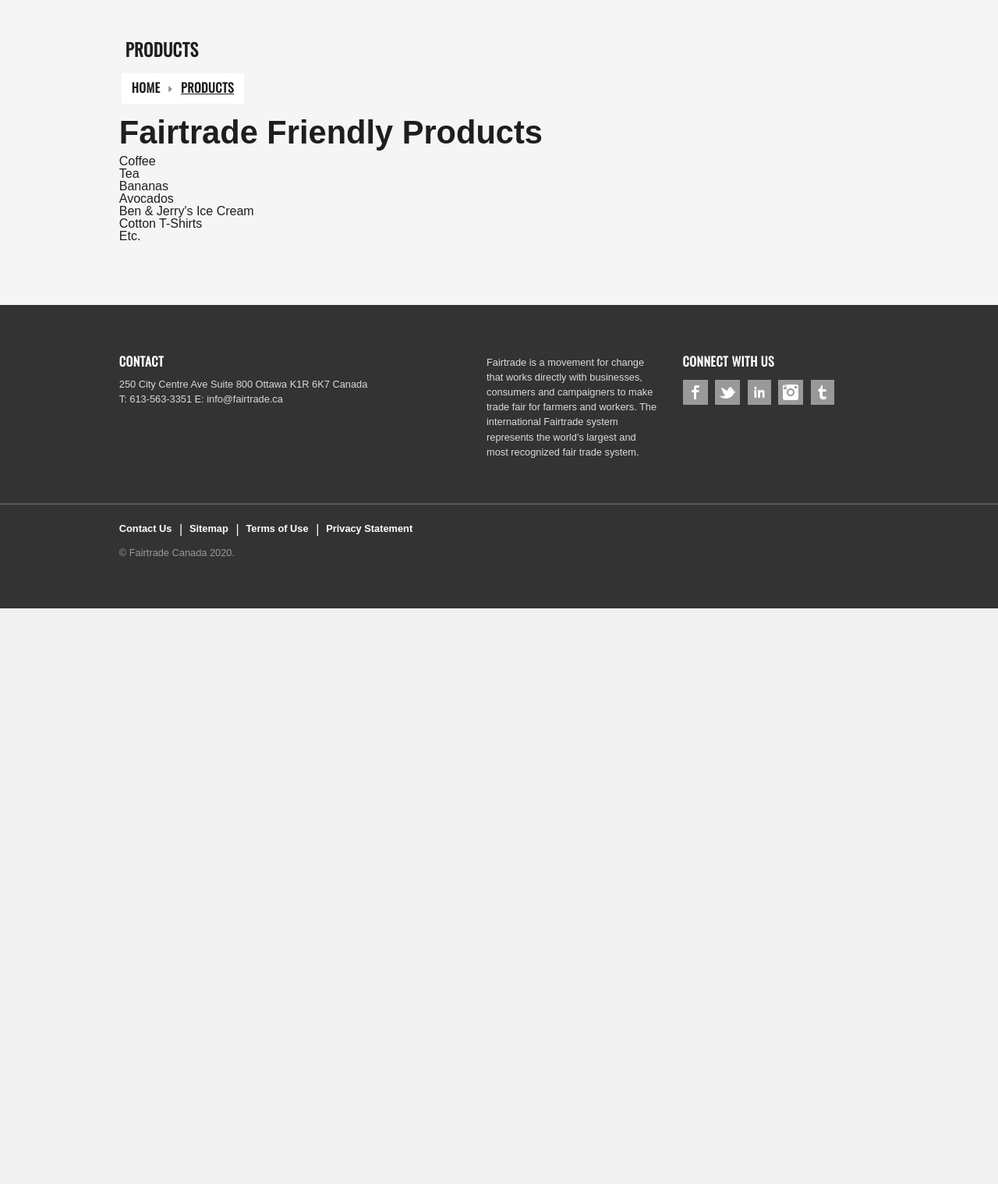
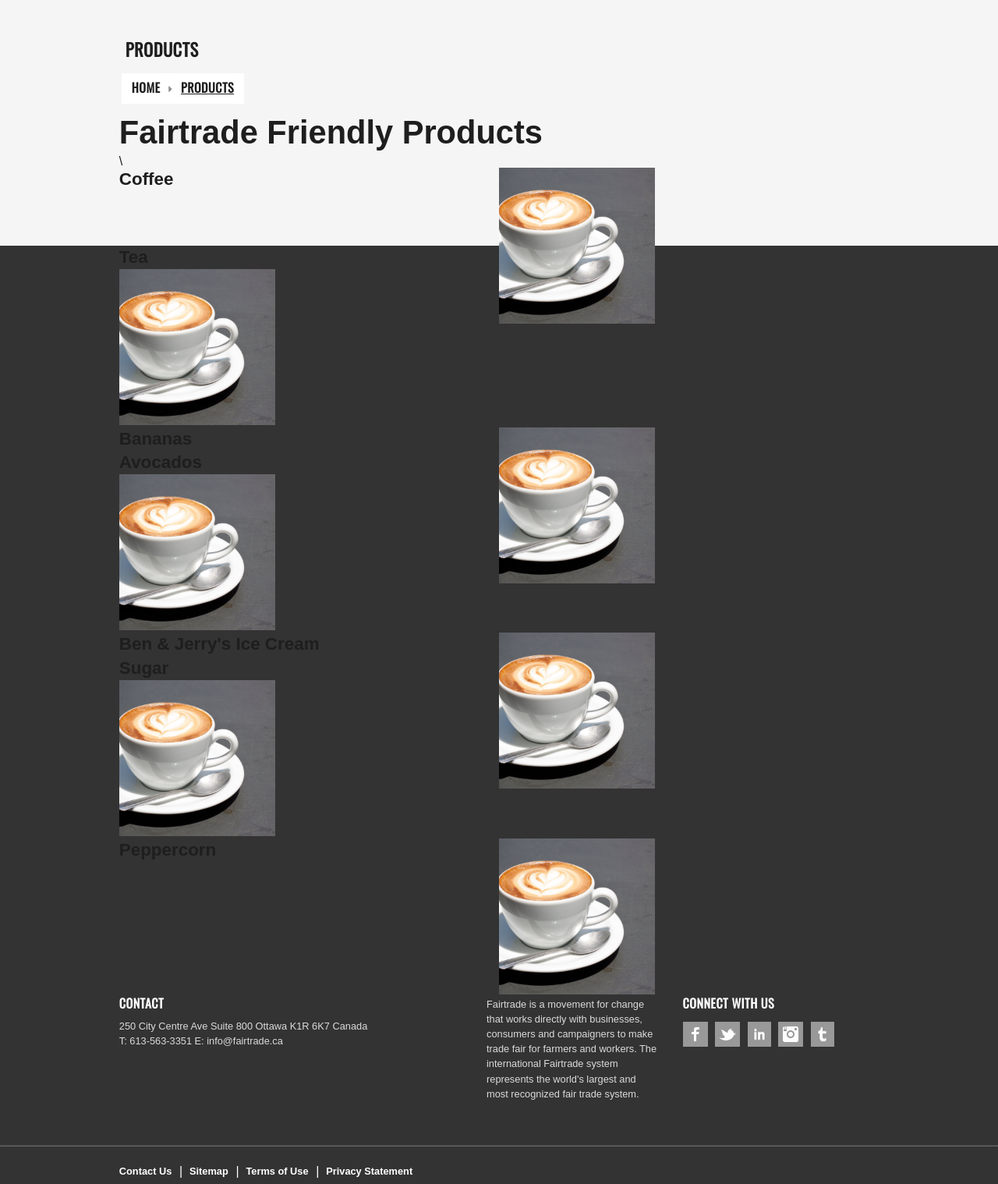
Before and after one commit to jam0ra/Fairtrade-Rewards, a Django app: page /products.html in a window 1280 px wide. Shown: the part 148-1666 px from the top of the page at 78% size. Before the commit the page ends 928 px from the top, so only its background shows below. Run offline with Django 3.2, Linux system fonts and the light colour scheme; style sheets or scripts are compiled from the project's sources; some libraries are stand-ins or nearby versions.

Commit message:
Added content to Home and Products

```diff
--- a/templates/about.html
+++ b/templates/about.html
@@ -44,5 +44,6 @@
 <br>
 <h2>Logo</h2>
 <p>The logo represents an exchange between a consumer and the producer, with a coffee bean in the center.</p>
-
+<br>
+<h2>Meet the Team!</h2>
 {% endblock %}
--- a/templates/map.html
+++ b/templates/map.html
@@ -11,9 +11,9 @@
 {% endblock %}
 
 {% block header %}
-	<h3 class='label' style='margin-left:5rem; margin-top: 2rem;'>
+	<h3 class='label' style='margin-left:16rem; margin-top: 2rem;'>
 		<span style='background: #f5f5f5; padding: 0 1rem; display: inline-block;'>
-			Find a Participating Fairtrade Store at SFU Burnaby
+			Find a Participating Fairtrade Store
 		</span>
 	</h3>
 
--- a/templates/products.html
+++ b/templates/products.html
@@ -1,5 +1,5 @@
 {% extends 'base.html' %}
-
+{% load static %}
 {% block title %}Home{% endblock %}
 
 {% block nav_top %}
@@ -39,14 +39,75 @@
     </div>
 </div>
 
-<h2>Fairtrade Friendly Products</h2>
-<ul>
-    <li>Coffee</li>
-    <li>Tea</li>
-    <li>Bananas</li>
-    <li>Avocados</li>
-    <li>Ben & Jerry's Ice Cream</li>
-    <li>Cotton T-Shirts</li>
-    <li>Etc.</li>
-</ul>
+
+
+<h2>Fairtrade Friendly Products</h2>\
+<br>
+<div style="width:100%; margin-bottom: 100px;">
+    <div style="width: 50%; float:left;">
+        <h3>Coffee</h3>
+    </div>
+    <div style="width: 50%; float:right;"">
+        <img src="{%static 'images/coffee.jpg'%}" width = 200px>
+    </div>
+</div>
+
+<div style="width:100%; margin-bottom: 100px;">
+    <div style="width: 50%; float:left;">
+        <h3>Tea</h3>
+    </div>
+    <div style="width: 50%; float:right;"">
+        <img src="{%static 'images/coffee.jpg'%}" width = 200px>
+    </div>
+</div>
+
+<div style="width:100%; margin-bottom: 100px;">
+    <div style="width: 50%; float:left;">
+        <h3>Bananas</h3>
+    </div>
+    <div style="width: 50%; float:right;"">
+        <img src="{%static 'images/coffee.jpg'%}" width = 200px>
+    </div>
+</div>
+
+
+<div style="width:100%; margin-bottom: 100px;">
+    <div style="width: 50%; float:left;">
+        <h3>Avocados</h3>
+    </div>
+    <div style="width: 50%; float:right;"">
+        <img src="{%static 'images/coffee.jpg'%}" width = 200px>
+    </div>
+</div>
+
+
+<div style="width:100%; margin-bottom: 100px;">
+    <div style="width: 50%; float:left;">
+        <h3>Ben & Jerry's Ice Cream</h3>
+    </div>
+    <div style="width: 50%; float:right;"">
+        <img src="{%static 'images/coffee.jpg'%}" width = 200px>
+    </div>
+</div>
+
+<div style="width:100%; margin-bottom: 100px;">
+    <div style="width: 50%; float:left;">
+        <h3>Sugar</h3>
+    </div>
+    <div style="width: 50%; float:right;"">
+        <img src="{%static 'images/coffee.jpg'%}" width = 200px>
+    </div>
+</div>
+
+<div style="width:100%; margin-bottom: 100px;">
+    <div style="width: 50%; float:left;">
+        <h3>Peppercorn</h3>
+    </div>
+    <div style="width: 50%; float:right;"">
+        <img src="{%static 'images/coffee.jpg'%}" width = 200px>
+    </div>
+</div>
+
+
+
 {% endblock %}
```
Also changed, not shown: templates/home.html (+21 -17 lines).
